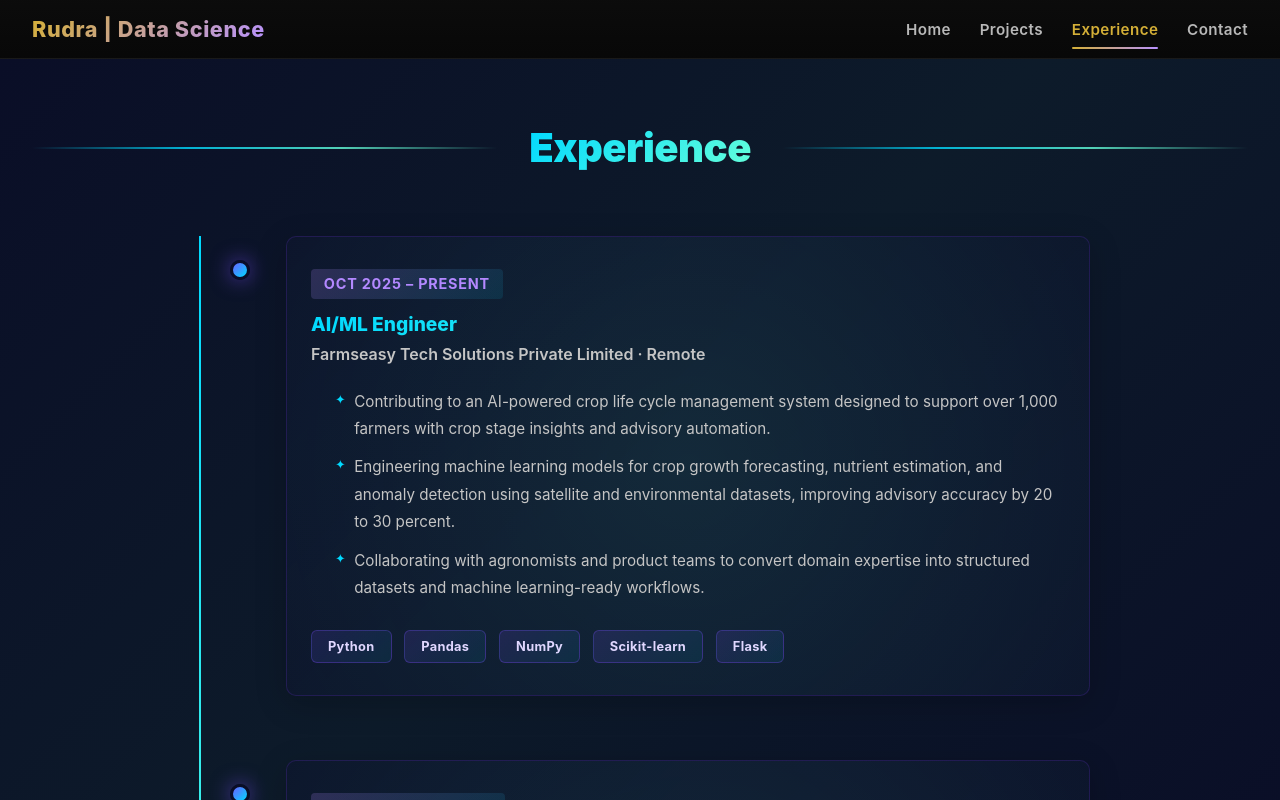
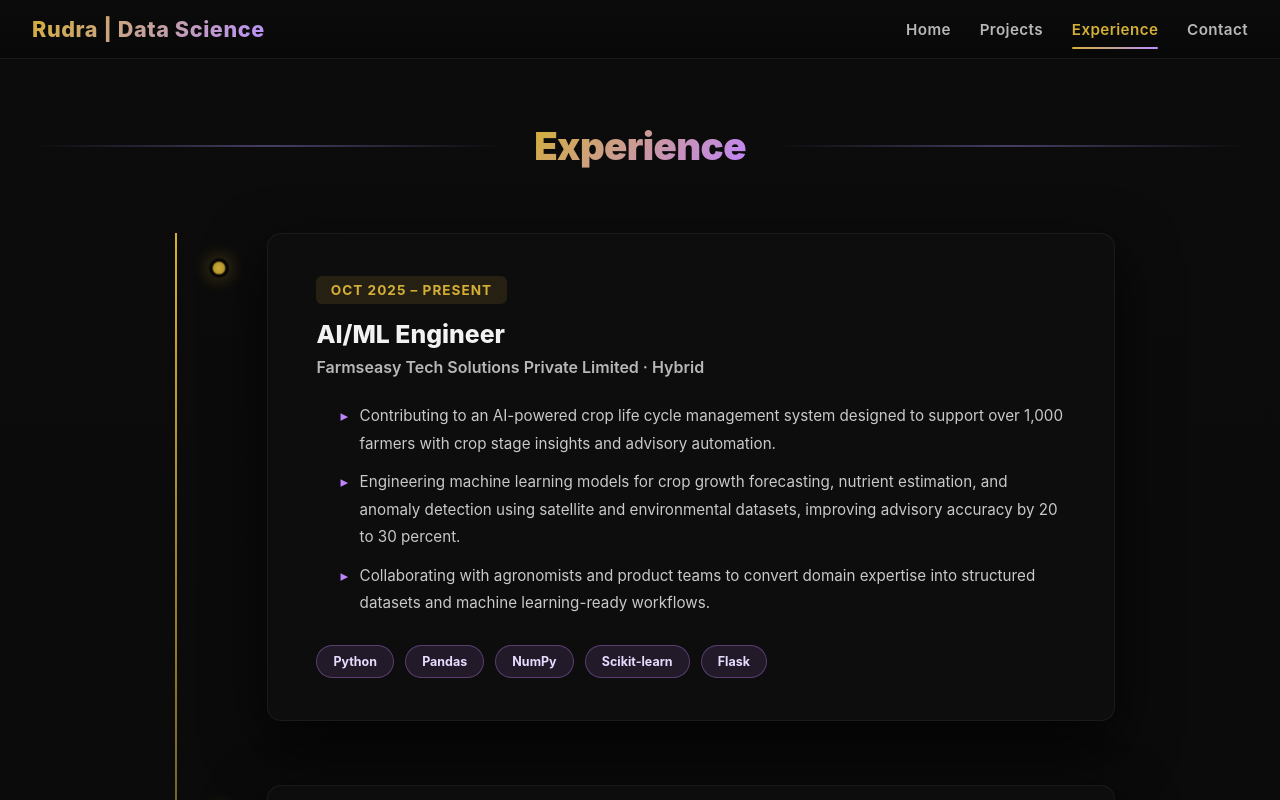
Before and after one commit to RudraBhagat/Portfolio, a React (Create React App) app: page /experience in a window 1280 px wide. Shown: the top 800 px of the page. Built offline with nearby package versions, Linux system fonts and the light colour scheme.

Commit message:
Sixth Commit

```diff
--- a/src/components/Footer.js
+++ b/src/components/Footer.js
@@ -24,7 +24,7 @@ function Footer() {
         {/* Social Icons */}
         <div className="footer-socials">
           <a
-            href="https://github.com/your-github"
+            href="https://github.com/RudraBhagat"
             target="_blank"
             rel="noopener noreferrer"
             aria-label="GitHub"
@@ -33,7 +33,7 @@ function Footer() {
           </a>
 
           <a
-            href="https://linkedin.com/in/your-linkedin"
+            href="https://linkedin.com/in/rudrabhagat"
             target="_blank"
             rel="noopener noreferrer"
             aria-label="LinkedIn"
--- a/src/pages/Contact.css
+++ b/src/pages/Contact.css
@@ -1,60 +1,23 @@
 /* =====================================
-   CONTACT PAGE - PREMIUM DARK THEME
+   CONTACT PAGE – PREMIUM DARK THEME
+   (NO BLUE SHADES)
    ===================================== */
 
 .contact {
-  background: linear-gradient(135deg, #0a0e27 0%, #0d1b2a 50%, #0a0e27 100%);
-  background-attachment: fixed;
-  color: #e8e8e8;
+  background: linear-gradient(
+    180deg,
+    rgba(12, 12, 12, 0.95),
+    rgba(8, 8, 8, 0.98));
   min-height: 100vh;
   padding: 4rem 2rem;
-  font-family: 'Segoe UI', Tahoma, Geneva, Verdana, sans-serif;
+  color: #d6d6de;
+  animation: pageFade 0.8s ease-in-out;
 }
 
-/* Section Header */
-.section-header {
-  display: flex;
-  align-items: center;
-  justify-content: center;
-  gap: 2rem;
-  margin-bottom: 4rem;
-  animation: fadeInDown 0.6s ease-out;
-}
-
-.header-line {
-  flex: 1;
-  height: 2px;
-  background: linear-gradient(90deg, transparent, #00d9ff, #64ffda, transparent);
-  opacity: 0.8;
-}
-
-.contact h3 {
-  font-size: 2.5rem;
-  font-weight: 900;
-  background: linear-gradient(135deg, #00d9ff, #64ffda);
-  -webkit-background-clip: text;
-  background-clip: text;
-  -webkit-text-fill-color: transparent;
-  letter-spacing: -0.5px;
-}
-
-/* Main Card */
-.contact-card {
-  max-width: 800px;
-  margin: 0 auto;
-  padding: 4rem 3rem;
-  border-radius: 12px;
-  background: linear-gradient(135deg, rgba(10, 14, 39, 0.8), rgba(10, 14, 39, 0.6));
-  border: 1.5px solid rgba(0, 217, 255, 0.12);
-  backdrop-filter: blur(12px);
-  box-shadow: 0 8px 32px rgba(0, 0, 0, 0.2);
-  animation: slideUp 0.8s ease-out;
-}
-
-@keyframes slideUp {
+@keyframes pageFade {
   from {
     opacity: 0;
-    transform: translateY(40px);
+    transform: translateY(12px);
   }
   to {
     opacity: 1;
@@ -62,179 +25,201 @@
   }
 }
 
-/* Intro */
-.contact-intro {
-  font-size: 1.1rem;
-  color: #c5c5c5;
-  text-align: center;
-  line-height: 1.9;
-  margin-bottom: 3rem;
-  animation: fadeInUp 0.8s ease-out 0.2s both;
+/* ================= HEADER ================= */
+
+.section-header {
+  display: flex;
+  align-items: center;
+  justify-content: center;
+  gap: 1.8rem;
+  margin-bottom: 4rem;
 }
 
-/* Form */
+.header-line {
+  flex: 1;
+  height: 2px;
+  background: linear-gradient(
+    90deg,
+    transparent,
+    rgba(176, 148, 255, 0.6),
+    transparent
+  );
+}
+
+.contact h3 {
+  font-size: 2.4rem;
+  font-weight: 900;
+  color: #f1f1f6;
+  letter-spacing: -0.5px;
+  animation: fadeDown 0.6s ease-out;
+}
+
+@keyframes fadeDown {
+  from {
+    opacity: 0;
+    transform: translateY(-10px);
+  }
+  to {
+    opacity: 1;
+    transform: translateY(0);
+  }
+}
+
+/* ================= CARD ================= */
+
+.contact-card {
+  max-width: 780px;
+  margin: auto;
+  padding: 3.5rem 3rem;
+  border-radius: 14px;
+  background: linear-gradient(
+    145deg,
+    rgba(25, 25, 40, 0.85),
+    rgba(15, 15, 25, 0.85)
+  );
+  border: 1px solid rgba(180, 180, 255, 0.12);
+  backdrop-filter: blur(14px);
+  box-shadow: 0 25px 60px rgba(0, 0, 0, 0.45);
+  animation: slideUp 0.9s ease;
+}
+
+@keyframes slideUp {
+  from {
+    opacity: 0;
+    transform: translateY(35px);
+  }
+  to {
+    opacity: 1;
+    transform: translateY(0);
+  }
+}
+
+/* ================= INTRO ================= */
+
+.contact-intro {
+  text-align: center;
+  font-size: 1.05rem;
+  line-height: 1.9;
+  color: #bcbccc;
+  margin-bottom: 3rem;
+  animation: fadeUp 0.8s ease 0.2s both;
+}
+
+/* ================= FORM ================= */
+
 .contact-form {
   display: flex;
   flex-direction: column;
-  gap: 1.8rem;
-  animation: fadeInUp 0.8s ease-out 0.3s both;
-}
-
-.form-group {
-  position: relative;
+  gap: 1.6rem;
+  animation: fadeUp 0.8s ease 0.3s both;
 }
 
 .form-group input,
 .form-group textarea {
   width: 100%;
-  padding: 1.2rem 1.5rem;
-  background: rgba(10, 14, 39, 0.6);
-  border: 1.5px solid rgba(0, 217, 255, 0.1);
-  border-radius: 8px;
-  color: #e8e8e8;
+  padding: 1.15rem 1.4rem;
+  background: rgba(20, 20, 35, 0.9);
+  border: 1px solid rgba(180, 148, 255, 0.18);
+  border-radius: 9px;
+  color: #f1f1f6;
   font-size: 0.95rem;
   outline: none;
-  transition: all 0.3s cubic-bezier(0.25, 0.46, 0.45, 0.94);
-  font-family: inherit;
-  font-weight: 400;
-  letter-spacing: 0.3px;
+  transition: all 0.35s ease;
 }
 
 .form-group input::placeholder,
 .form-group textarea::placeholder {
-  color: #8a8a8a;
+  color: #8e8ea0;
 }
 
 .form-group input:focus,
 .form-group textarea:focus {
-  border-color: rgba(0, 217, 255, 0.4);
-  background: rgba(10, 14, 39, 0.8);
-  box-shadow: 0 0 0 3px rgba(0, 217, 255, 0.1), inset 0 0 20px rgba(0, 217, 255, 0.05);
+  border-color: rgba(255, 186, 120, 0.6);
+  box-shadow: 0 0 0 3px rgba(255, 186, 120, 0.15);
+  transform: translateY(-1px);
 }
 
 .form-group textarea {
   resize: vertical;
   min-height: 120px;
-  max-height: 300px;
 }
 
-/* Button */
+/* ================= BUTTON ================= */
+
 .contact-form .btn {
   margin-top: 1.5rem;
   align-self: center;
-  animation: fadeInUp 0.8s ease-out 0.4s both;
+  padding: 0.9rem 2.6rem;
+  border-radius: 999px;
+  background: linear-gradient(135deg, #ffb86c, #ff7a18);
+  color: #111;
+  font-weight: 800;
+  letter-spacing: 0.6px;
+  cursor: pointer;
+  transition: all 0.35s ease;
 }
 
-/* Contact Info */
+.contact-form .btn:hover {
+  transform: translateY(-4px) scale(1.05);
+  box-shadow: 0 12px 30px rgba(255, 140, 50, 0.45);
+}
+
+/* ================= CONTACT INFO ================= */
+
 .contact-info {
   margin-top: 3rem;
   text-align: center;
-  color: #b8b8b8;
   font-size: 0.95rem;
-  line-height: 2;
-  animation: fadeInUp 0.8s ease-out 0.5s both;
+  line-height: 2.1;
+  color: #bdbdd0;
+  animation: fadeUp 0.8s ease 0.5s both;
+}
+
+.contact-info span {
+  color: #ffb86c;
+  font-weight: 700;
+  letter-spacing: 0.4px;
 }
 
 .contact-info p {
-  margin: 0.5rem 0;
   transition: all 0.3s ease;
 }
 
 .contact-info p:hover {
-  color: #d0d0d0;
+  color: #f1f1f6;
   transform: scale(1.02);
 }
 
-.contact-info span {
-  color: #00d9ff;
-  font-weight: 700;
-  letter-spacing: 0.3px;
+/* ================= ANIMATIONS ================= */
+
+@keyframes fadeUp {
+  from {
+    opacity: 0;
+    transform: translateY(25px);
+  }
+  to {
+    opacity: 1;
+    transform: translateY(0);
+  }
 }
 
-/* Social Links */
-.contact-links {
-  margin-top: 3rem;
-  display: flex;
-  justify-content: center;
-  gap: 2rem;
-  flex-wrap: wrap;
-  animation: fadeInUp 0.8s ease-out 0.6s both;
-}
+/* ================= RESPONSIVE ================= */
 
-.contact-links a {
-  text-decoration: none;
-  color: #e8e8e8;
-  font-weight: 700;
-  position: relative;
-  transition: all 0.3s cubic-bezier(0.25, 0.46, 0.45, 0.94);
-  padding: 0.8rem 1.5rem;
-  border: 1.5px solid rgba(0, 217, 255, 0.2);
-  border-radius: 8px;
-  background: linear-gradient(135deg, rgba(0, 217, 255, 0.08), rgba(100, 255, 218, 0.04));
-  font-size: 0.95rem;
-  letter-spacing: 0.3px;
-}
-
-.contact-links a::after {
-  content: '';
-  position: absolute;
-  left: 0;
-  bottom: 0;
-  width: 0;
-  height: 2px;
-  background: linear-gradient(90deg, #00d9ff, #64ffda);
-  transition: width 0.3s ease;
-}
-
-.contact-links a:hover {
-  color: #00d9ff;
-  border-color: rgba(100, 255, 218, 0.3);
-  background: linear-gradient(135deg, rgba(0, 217, 255, 0.12), rgba(100, 255, 218, 0.08));
-  transform: translateY(-3px);
-  box-shadow: 0 8px 20px rgba(0, 217, 255, 0.1);
-}
-
-.contact-links a:hover::after {
-  width: 100%;
-}
-
-/* Responsive */
 @media (max-width: 768px) {
   .contact {
     padding: 2.5rem 1.2rem;
   }
 
   .contact-card {
-    padding: 2.5rem 1.5rem;
+    padding: 2.4rem 1.6rem;
   }
 
   .contact h3 {
     font-size: 2rem;
   }
-
-  .contact-intro {
-    font-size: 1rem;
-  }
-
-  .contact-links {
-    gap: 1rem;
-  }
-
-  .contact-links a {
-    padding: 0.7rem 1.2rem;
-    font-size: 0.9rem;
-  }
 }
 
 @media (max-width: 480px) {
-  .contact {
-    padding: 2rem 1rem;
-  }
-
-  .contact-card {
-    padding: 2rem 1.2rem;
-  }
-
   .contact h3 {
     font-size: 1.6rem;
   }
@@ -244,16 +229,6 @@
   }
 
   .header-line {
-    height: 1.5px;
-    width: 50px;
-  }
-
-  .contact-links {
-    flex-direction: column;
-  }
-
-  .contact-links a {
-    width: 100%;
-    text-align: center;
+    width: 60px;
   }
 }
--- a/src/pages/Experience.css
+++ b/src/pages/Experience.css
@@ -1,16 +1,28 @@
 /* =====================================
-   EXPERIENCE TIMELINE - PREMIUM STYLE
+   EXPERIENCE TIMELINE — PREMIUM DARK
+   (NO BLUE SHADES)
    ===================================== */
 
 .experience {
-  background: linear-gradient(135deg, #0a0e27 0%, #0d1b2a 50%, #0a0e27 100%);
-  background-attachment: fixed;
+  background: linear-gradient(
+    180deg,
+    rgba(12, 12, 12, 0.95),
+    rgba(8, 8, 8, 0.98));
   min-height: 100vh;
   padding: 4rem 2rem;
-  color: #e8e8e8;
+  color: #e6e6e6;
+  animation: pageFade 0.8s ease;
 }
 
-/* Header */
+@keyframes pageFade {
+  from { opacity: 0; }
+  to { opacity: 1; }
+}
+
+/* =====================================
+   SECTION HEADER
+   ===================================== */
+
 .section-header {
   display: flex;
   align-items: center;
@@ -22,56 +34,62 @@
 .header-line {
   flex: 1;
   height: 2px;
-  background: linear-gradient(90deg, transparent, #00d9ff, #64ffda, transparent);
-  opacity: 0.8;
+  background: linear-gradient(90deg, transparent, #d4af37, transparent);
+  opacity: 0.6;
 }
 
 .experience h3 {
-  font-size: 2.5rem;
+  font-size: 2.4rem;
   font-weight: 900;
-  background: linear-gradient(135deg, #00d9ff, #64ffda);
+  background: linear-gradient(135deg, #d4af37, #c084fc);
   -webkit-background-clip: text;
   background-clip: text;
   -webkit-text-fill-color: transparent;
-  letter-spacing: -0.5px;
-  animation: fadeInDown 0.6s ease-out;
+  letter-spacing: -0.6px;
+  animation: fadeDown 0.7s ease;
 }
 
-/* Timeline Container */
+@keyframes fadeDown {
+  from { opacity: 0; transform: translateY(-20px); }
+  to { opacity: 1; transform: translateY(0); }
+}
+
+/* =====================================
+   TIMELINE
+   ===================================== */
+
 .timeline {
-  max-width: 900px;
+  max-width: 950px;
   margin: 0 auto;
   position: relative;
-  padding-left: 2.5rem;
+  padding-left: 2.8rem;
 }
 
-/* Vertical Line */
 .timeline::before {
   content: "";
   position: absolute;
-  left: 9px;
+  left: 10px;
   top: 0;
   bottom: 0;
   width: 2px;
-  background: linear-gradient(180deg, #00d9ff, #64ffda, transparent);
-  animation: growDown 1s ease-out;
+  background: linear-gradient(180deg, #d4af37, rgba(212,175,55,0.15), transparent);
+  animation: growLine 1.1s ease;
 }
 
-@keyframes growDown {
-  from {
-    height: 0;
-  }
-  to {
-    height: 100%;
-  }
+@keyframes growLine {
+  from { height: 0; }
+  to { height: 100%; }
 }
 
-/* Timeline Item */
+/* =====================================
+   TIMELINE ITEM
+   ===================================== */
+
 .timeline-item {
   position: relative;
   margin-bottom: 4rem;
   display: flex;
-  animation: slideInLeft 0.8s ease-out forwards;
+  animation: slideLeft 0.8s ease forwards;
 }
 
 .timeline-item:nth-child(1) { animation-delay: 0.1s; }
@@ -79,235 +97,191 @@
 .timeline-item:nth-child(3) { animation-delay: 0.3s; }
 .timeline-item:nth-child(4) { animation-delay: 0.4s; }
 
-@keyframes slideInLeft {
-  from {
-    opacity: 0;
-    transform: translateX(-30px);
-  }
-  to {
-    opacity: 1;
-    transform: translateX(0);
-  }
+@keyframes slideLeft {
+  from { opacity: 0; transform: translateX(-40px); }
+  to { opacity: 1; transform: translateX(0); }
 }
 
-/* Dot */
+/* =====================================
+   DOT
+   ===================================== */
+
 .timeline-dot {
-  width: 20px;
-  height: 20px;
-  background: linear-gradient(135deg, #7c4dff, #00d9ff);
+  width: 18px;
+  height: 18px;
+  background: radial-gradient(circle, #d4af37, #a98c2d);
   border-radius: 50%;
   position: absolute;
   left: 0;
-  top: 1.5rem;
-  box-shadow: 0 0 20px rgba(124, 77, 255, 0.6), inset 0 0 10px rgba(0, 217, 255, 0.3);
-  border: 3px solid rgba(10, 14, 39, 1);
-  animation: pulse 2s cubic-bezier(0.4, 0, 0.6, 1) infinite;
+  top: 1.6rem;
+  border: 3px solid #070707;
+  box-shadow: 0 0 18px rgba(212,175,55,0.45);
+  animation: pulse 2.2s ease-in-out infinite;
 }
 
 @keyframes pulse {
-  0%, 100% {
-    box-shadow: 0 0 20px rgba(124, 77, 255, 0.6), inset 0 0 10px rgba(0, 217, 255, 0.3);
-  }
-  50% {
-    box-shadow: 0 0 30px rgba(124, 77, 255, 0.8), inset 0 0 15px rgba(0, 217, 255, 0.5);
-  }
+  0%, 100% { transform: scale(1); }
+  50% { transform: scale(1.15); }
 }
 
-/* Card */
+/* =====================================
+   CARD
+   ===================================== */
+
 .timeline-card {
-  margin-left: 3.5rem;
+  margin-left: 3.6rem;
   width: 100%;
-  max-width: 1000px;
-  padding: 2.8rem 3rem;
-  background: linear-gradient(135deg, rgba(10, 14, 39, 0.8), rgba(10, 14, 39, 0.6));
-  border-radius: 10px;
-  border: 1.5px solid rgba(124, 77, 255, 0.2);
-  backdrop-filter: blur(12px);
-  box-shadow: 0 8px 32px rgba(0, 0, 0, 0.2);
-  transition: all 0.3s cubic-bezier(0.25, 0.46, 0.45, 0.94);
+  padding: 2.6rem 3rem;
+  background: rgba(14,14,14,0.9);
+  border-radius: 14px;
+  border: 1px solid rgba(255,255,255,0.06);
+  backdrop-filter: blur(14px);
+  box-shadow: 0 22px 60px rgba(0,0,0,0.75);
+  transition: all 0.45s ease;
   position: relative;
   overflow: hidden;
 }
 
 .timeline-card::before {
-  content: '';
+  content: "";
   position: absolute;
-  top: -50%;
-  right: -50%;
-  width: 200%;
-  height: 200%;
-  background: radial-gradient(circle, rgba(100, 255, 218, 0.1), transparent 70%);
-  transition: all 0.3s ease;
-  z-index: 0;
+  inset: 0;
+  background: radial-gradient(circle at top right,
+    rgba(212,175,55,0.12),
+    transparent 70%);
+  opacity: 0;
+  transition: opacity 0.4s ease;
 }
 
 .timeline-card:hover {
-  transform: translateY(-8px) translateX(6px);
-  border-color: rgba(0, 217, 255, 0.3);
-  box-shadow: 0 12px 40px rgba(0, 217, 255, 0.15);
+  transform: translateY(-10px);
+  border-color: rgba(212,175,55,0.35);
 }
 
 .timeline-card:hover::before {
-  top: -25%;
-  right: -25%;
+  opacity: 1;
 }
 
-/* Text Styling */
+/* =====================================
+   TEXT
+   ===================================== */
+
 .timeline-date {
-  font-size: 0.9rem;
+  font-size: 0.85rem;
   font-weight: 700;
-  color: #b388ff;
-  letter-spacing: 0.8px;
+  letter-spacing: 1px;
+  color: #d4af37;
   text-transform: uppercase;
-  position: relative;
-  z-index: 1;
+  background: rgba(212,175,55,0.12);
+  padding: 0.4rem 0.9rem;
+  border-radius: 6px;
   display: inline-block;
-  background: linear-gradient(135deg, rgba(179, 136, 255, 0.2), rgba(0, 217, 255, 0.1));
-  padding: 0.4rem 0.8rem;
-  border-radius: 4px;
 }
 
 .timeline-role {
-  font-size: 1.5rem;
-  margin: 0.8rem 0 0.5rem;
-  background: linear-gradient(135deg, #00d9ff, #64ffda);
-  -webkit-background-clip: text;
-  -webkit-text-fill-color: transparent;
-  background-clip: text;
+  font-size: 1.55rem;
+  margin: 0.9rem 0 0.5rem;
   font-weight: 800;
-  position: relative;
-  z-index: 1;
+  color: #f2f2f2;
 }
 
 .timeline-company {
   font-size: 1rem;
-  color: #c5c5c5;
-  margin-bottom: 1.5rem;
+  color: #b8b8b8;
+  margin-bottom: 1.6rem;
   font-weight: 600;
-  position: relative;
-  z-index: 1;
 }
 
-/* Bullet Points */
+/* =====================================
+   BULLETS
+   ===================================== */
+
 .timeline-card ul {
   padding-left: 1.5rem;
   margin-bottom: 1.8rem;
-  position: relative;
-  z-index: 1;
 }
 
 .timeline-card li {
+  list-style: none;
   font-size: 0.95rem;
-  color: #c5c5c5;
+  color: #c9c9c9;
   line-height: 1.8;
   margin-bottom: 0.7rem;
-  transition: all 0.3s ease;
-  list-style: none;
   position: relative;
   padding-left: 1.2rem;
+  transition: transform 0.3s ease;
 }
 
 .timeline-card li::before {
-  content: '✦';
-  color: #00d9ff;
+  content: "▸";
   position: absolute;
   left: 0;
-  font-size: 0.8rem;
+  color: #c084fc;
 }
 
 .timeline-card li:hover {
-  transform: translateX(4px);
-  color: #d0d0d0;
+  transform: translateX(6px);
+  color: #e6e6e6;
 }
 
-/* Tech Stack */
+/* =====================================
+   TECH STACK
+   ===================================== */
+
 .tech-stack {
   display: flex;
   flex-wrap: wrap;
-  gap: 0.8rem;
-  position: relative;
-  z-index: 1;
+  gap: 0.7rem;
 }
 
 .tech-stack span {
-  font-size: 0.8rem;
+  font-size: 0.78rem;
   padding: 0.5rem 1rem;
   font-weight: 700;
-  border-radius: 6px;
-  background: linear-gradient(135deg, rgba(124, 77, 255, 0.15), rgba(0, 217, 255, 0.08));
-  color: #e0d7ff;
-  border: 1px solid rgba(124, 77, 255, 0.3);
-  transition: all 0.3s ease;
-  letter-spacing: 0.3px;
-  cursor: pointer;
+  border-radius: 999px;
+  background: rgba(192,132,252,0.12);
+  color: #e6dcff;
+  border: 1px solid rgba(192,132,252,0.35);
+  transition: all 0.35s ease;
 }
 
 .tech-stack span:hover {
-  background: linear-gradient(135deg, rgba(124, 77, 255, 0.25), rgba(0, 217, 255, 0.15));
-  border-color: rgba(0, 217, 255, 0.4);
-  transform: scale(1.08);
+  transform: scale(1.1);
+  background: rgba(212,175,55,0.18);
+  border-color: #d4af37;
+  color: #fff;
 }
 
-/* Responsive */
+/* =====================================
+   RESPONSIVE
+   ===================================== */
+
 @media (max-width: 768px) {
   .experience {
     padding: 2rem 1rem;
   }
 
   .timeline {
-    padding-left: 1.5rem;
+    padding-left: 1.6rem;
   }
 
   .timeline::before {
-    left: 4px;
+    left: 5px;
   }
 
   .timeline-card {
-    margin-left: 2.5rem;
+    margin-left: 2.6rem;
     padding: 2rem;
-  }
-
-  .timeline-dot {
-    top: 1.2rem;
-    left: -4px;
-  }
-
-  .timeline-item {
-    margin-bottom: 3rem;
-  }
-
-  .timeline-role {
-    font-size: 1.3rem;
-  }
-
-  .tech-stack {
-    gap: 0.6rem;
   }
 }
 
 @media (max-width: 480px) {
-  .timeline {
-    padding-left: 1.2rem;
-  }
-
-  .timeline::before {
-    left: 4px;
-  }
-
   .timeline-card {
-    margin-left: 2rem;
-    padding: 1.5rem;
+    margin-left: 2.2rem;
+    padding: 1.6rem;
   }
 
   .timeline-role {
-    font-size: 1.15rem;
+    font-size: 1.25rem;
   }
 }
-
-  .timeline-card {
-    padding: 2rem 1.5rem;
-  }
-
-  .timeline-role {
-    font-size: 1.2rem;
-  }
--- a/src/pages/Experience.js
+++ b/src/pages/Experience.js
@@ -21,7 +21,7 @@ function Experience() {
           <div className="timeline-card">
             <span className="timeline-date">Oct 2025 – Present</span>
             <h4 className="timeline-role">AI/ML Engineer</h4>
-            <p className="timeline-company">Farmseasy Tech Solutions Private Limited · Remote</p>
+            <p className="timeline-company">Farmseasy Tech Solutions Private Limited · Hybrid</p>
 
             <ul>
               <li>Contributing to an AI-powered crop life cycle management system designed to support over 1,000 farmers with crop stage insights and advisory automation.
--- a/src/pages/Home.css
+++ b/src/pages/Home.css
@@ -9,7 +9,11 @@
 }
 
 .home {
-  background: radial-gradient(circle at top, #141414, #080808 70%);
+  /* background: radial-gradient(circle at top, #141414, #080808 70%); */
+  background: linear-gradient(
+    180deg,
+    rgba(12, 12, 12, 0.95),
+    rgba(8, 8, 8, 0.98));
   color: #e6e6e6;
   min-height: 100vh;
   padding: 4rem 2rem;
--- a/src/pages/Projects.css
+++ b/src/pages/Projects.css
@@ -3,7 +3,11 @@
    ===================================== */
 
 .projects {
-  background: radial-gradient(circle at top, #141414, #080808 70%);
+  /* background: radial-gradient(circle at top, #141414, #080808 70%); */
+  background: linear-gradient(
+    180deg,
+    rgba(12, 12, 12, 0.95),
+    rgba(8, 8, 8, 0.98));
   color: #e6e6e6;
   min-height: 100vh;
   padding: 4rem 2rem;
```
Also changed, not shown: src/components/Footer.css (+6 -2 lines), src/pages/Contact.js (+3 -11 lines).
